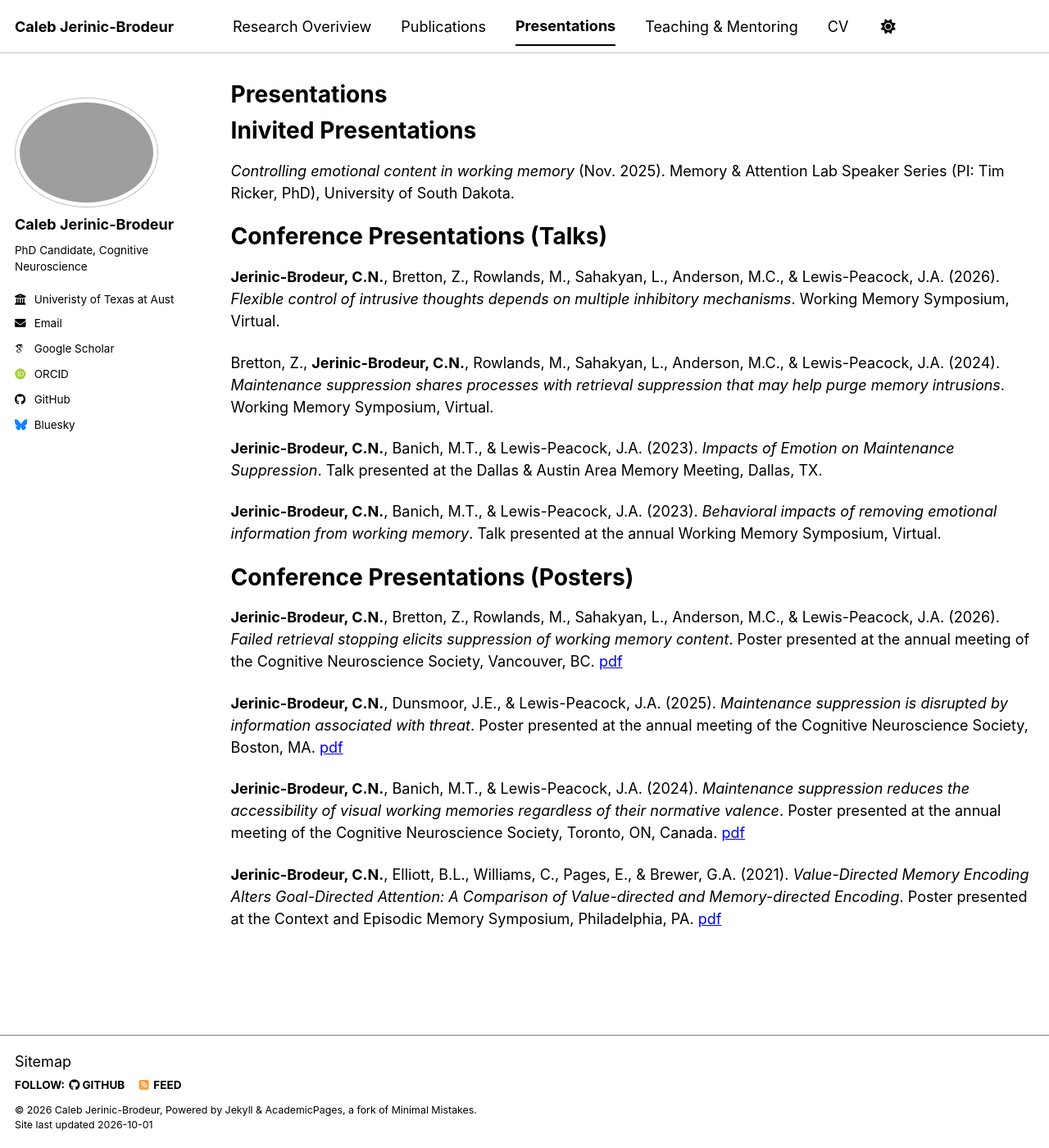
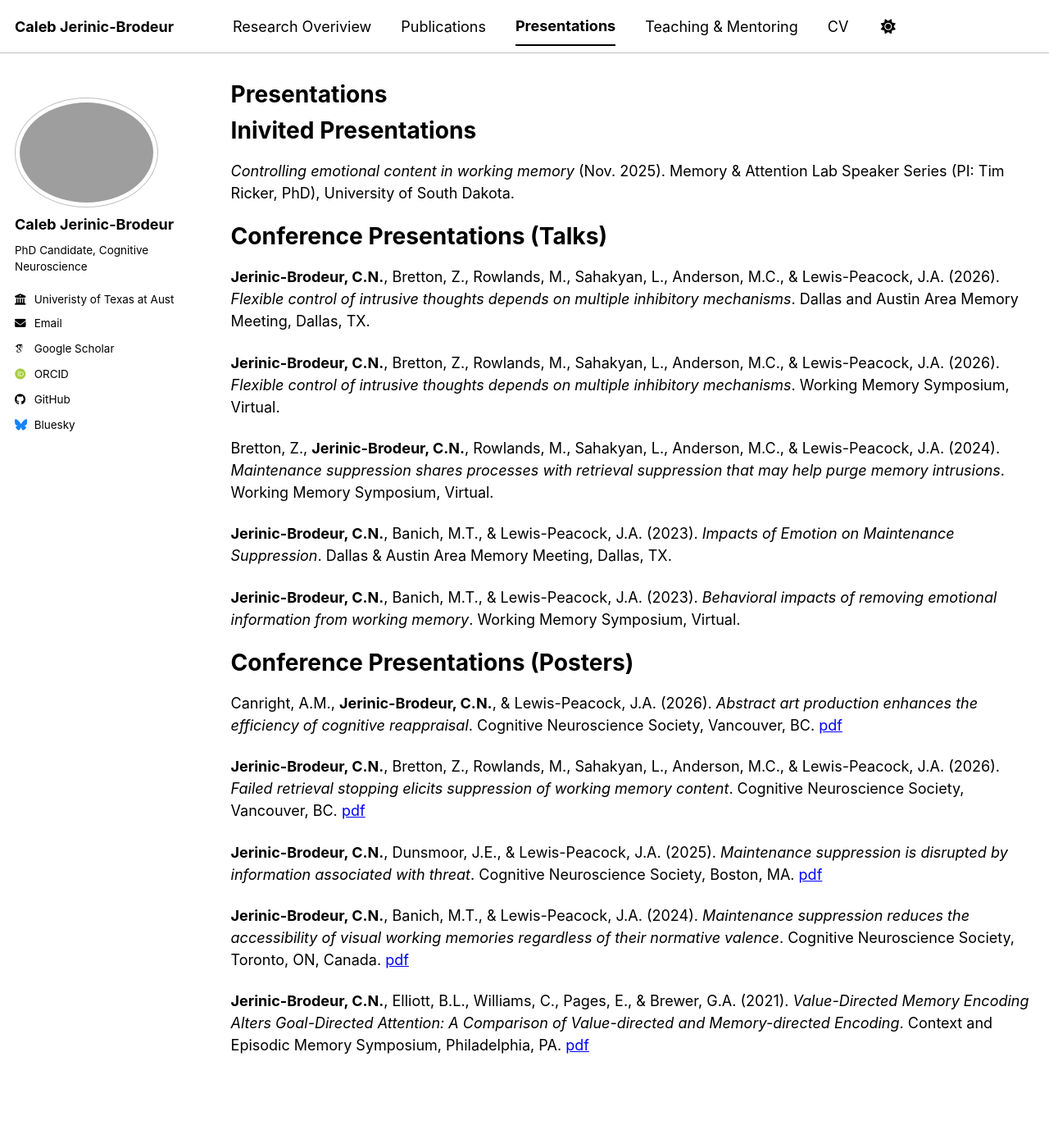
Before and after one commit to cjerinic/cjerinic.github.io, a Jekyll site: the page built from _pages/presentations.md, in a window 1280 px wide and 1400 px high. Shown: the whole window at 82% size. Built offline with Jekyll 4.4.1, drawn with Linux system fonts in a browser that asks for light colours; some web fonts are replaced; a script bundle is joined from its source files by our own code; library files that are not in the unit come from our copies.

Commit message:
Update conference presentations and posters formatting

```diff
--- a/_pages/presentations.md
+++ b/_pages/presentations.md
@@ -12,20 +12,24 @@ Inivited Presentations
 Conference Presentations (Talks)
 ======
 
+**Jerinic-Brodeur, C.N.**, Bretton, Z., Rowlands, M., Sahakyan, L., Anderson, M.C., & Lewis-Peacock, J.A. (2026). *Flexible control of intrusive thoughts depends on multiple inhibitory mechanisms*. Dallas and Austin Area Memory Meeting, Dallas, TX.
+
 **Jerinic-Brodeur, C.N.**, Bretton, Z., Rowlands, M., Sahakyan, L., Anderson, M.C., & Lewis-Peacock, J.A. (2026). *Flexible control of intrusive thoughts depends on multiple inhibitory mechanisms*. Working Memory Symposium, Virtual.
 
 Bretton, Z., **Jerinic-Brodeur, C.N.**, Rowlands, M., Sahakyan, L., Anderson, M.C., & Lewis-Peacock, J.A. (2024). *Maintenance suppression shares processes with retrieval suppression that may help purge memory intrusions*. Working Memory Symposium, Virtual.
 
-**Jerinic-Brodeur, C.N.**, Banich, M.T., & Lewis-Peacock, J.A. (2023). *Impacts of Emotion on Maintenance Suppression*. Talk presented at the Dallas & Austin Area Memory Meeting, Dallas, TX.
+**Jerinic-Brodeur, C.N.**, Banich, M.T., & Lewis-Peacock, J.A. (2023). *Impacts of Emotion on Maintenance Suppression*. Dallas & Austin Area Memory Meeting, Dallas, TX.
 
-**Jerinic-Brodeur, C.N.**, Banich, M.T., & Lewis-Peacock, J.A. (2023). *Behavioral impacts of removing emotional information from working memory*. Talk presented at the annual Working Memory Symposium, Virtual.
+**Jerinic-Brodeur, C.N.**, Banich, M.T., & Lewis-Peacock, J.A. (2023). *Behavioral impacts of removing emotional information from working memory*. Working Memory Symposium, Virtual.
 
 Conference Presentations (Posters)
 ======
-**Jerinic-Brodeur, C.N.**, Bretton, Z., Rowlands, M., Sahakyan, L., Anderson, M.C., & Lewis-Peacock, J.A. (2026). *Failed retrieval stopping elicits suppression of working memory content*. Poster presented at the annual meeting of the Cognitive Neuroscience Society, Vancouver, BC. [pdf]({{ "/files/JerinicBrodeur-CNS-2026.pdf" | relative_url }})
+Canright, A.M., **Jerinic-Brodeur, C.N.**, & Lewis-Peacock, J.A. (2026). *Abstract art production enhances the efficiency of cognitive reappraisal*. Cognitive Neuroscience Society, Vancouver, BC. [pdf]({{ "/files/regulart-SfNC-2026.pdf" | relative_url }})
 
-**Jerinic-Brodeur, C.N.**, Dunsmoor, J.E., & Lewis-Peacock, J.A. (2025). *Maintenance suppression is disrupted by information associated with threat*. Poster presented at the annual meeting of the Cognitive Neuroscience Society, Boston, MA. [pdf]({{ "/files/JerinicBrodeur-CNS-2025.pdf" | relative_url }})
+**Jerinic-Brodeur, C.N.**, Bretton, Z., Rowlands, M., Sahakyan, L., Anderson, M.C., & Lewis-Peacock, J.A. (2026). *Failed retrieval stopping elicits suppression of working memory content*. Cognitive Neuroscience Society, Vancouver, BC. [pdf]({{ "/files/JerinicBrodeur-CNS-2026.pdf" | relative_url }})
 
-**Jerinic-Brodeur, C.N.**, Banich, M.T., & Lewis-Peacock, J.A. (2024). *Maintenance suppression reduces the accessibility of visual working memories regardless of their normative valence*. Poster presented at the annual meeting of the Cognitive Neuroscience Society, Toronto, ON, Canada. [pdf]({{ "/files/JerinicBrodeur-CNS-2024.pdf" | relative_url }})
+**Jerinic-Brodeur, C.N.**, Dunsmoor, J.E., & Lewis-Peacock, J.A. (2025). *Maintenance suppression is disrupted by information associated with threat*. Cognitive Neuroscience Society, Boston, MA. [pdf]({{ "/files/JerinicBrodeur-CNS-2025.pdf" | relative_url }})
 
-**Jerinic-Brodeur, C.N.**, Elliott, B.L., Williams, C., Pages, E., & Brewer, G.A. (2021). *Value-Directed Memory Encoding Alters Goal-Directed Attention: A Comparison of Value-directed and Memory-directed Encoding*. Poster presented at the Context and Episodic Memory Symposium, Philadelphia, PA. [pdf]({{ "/files/VDR-THOT-Poster-CEMS2021.pdf" | relative_url }})
+**Jerinic-Brodeur, C.N.**, Banich, M.T., & Lewis-Peacock, J.A. (2024). *Maintenance suppression reduces the accessibility of visual working memories regardless of their normative valence*. Cognitive Neuroscience Society, Toronto, ON, Canada. [pdf]({{ "/files/JerinicBrodeur-CNS-2024.pdf" | relative_url }})
+
+**Jerinic-Brodeur, C.N.**, Elliott, B.L., Williams, C., Pages, E., & Brewer, G.A. (2021). *Value-Directed Memory Encoding Alters Goal-Directed Attention: A Comparison of Value-directed and Memory-directed Encoding*. Context and Episodic Memory Symposium, Philadelphia, PA. [pdf]({{ "/files/VDR-THOT-Poster-CEMS2021.pdf" | relative_url }})
```
